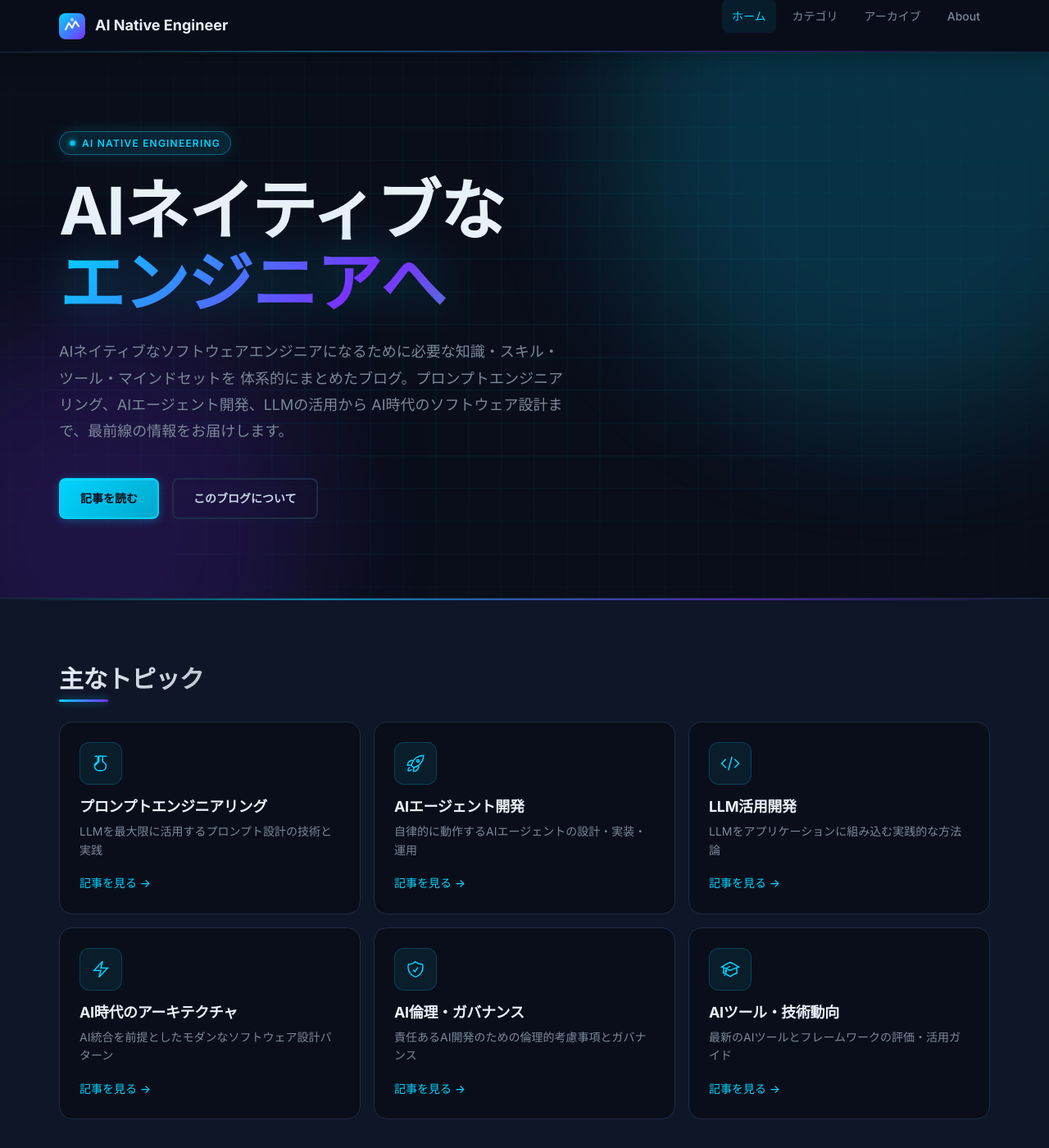
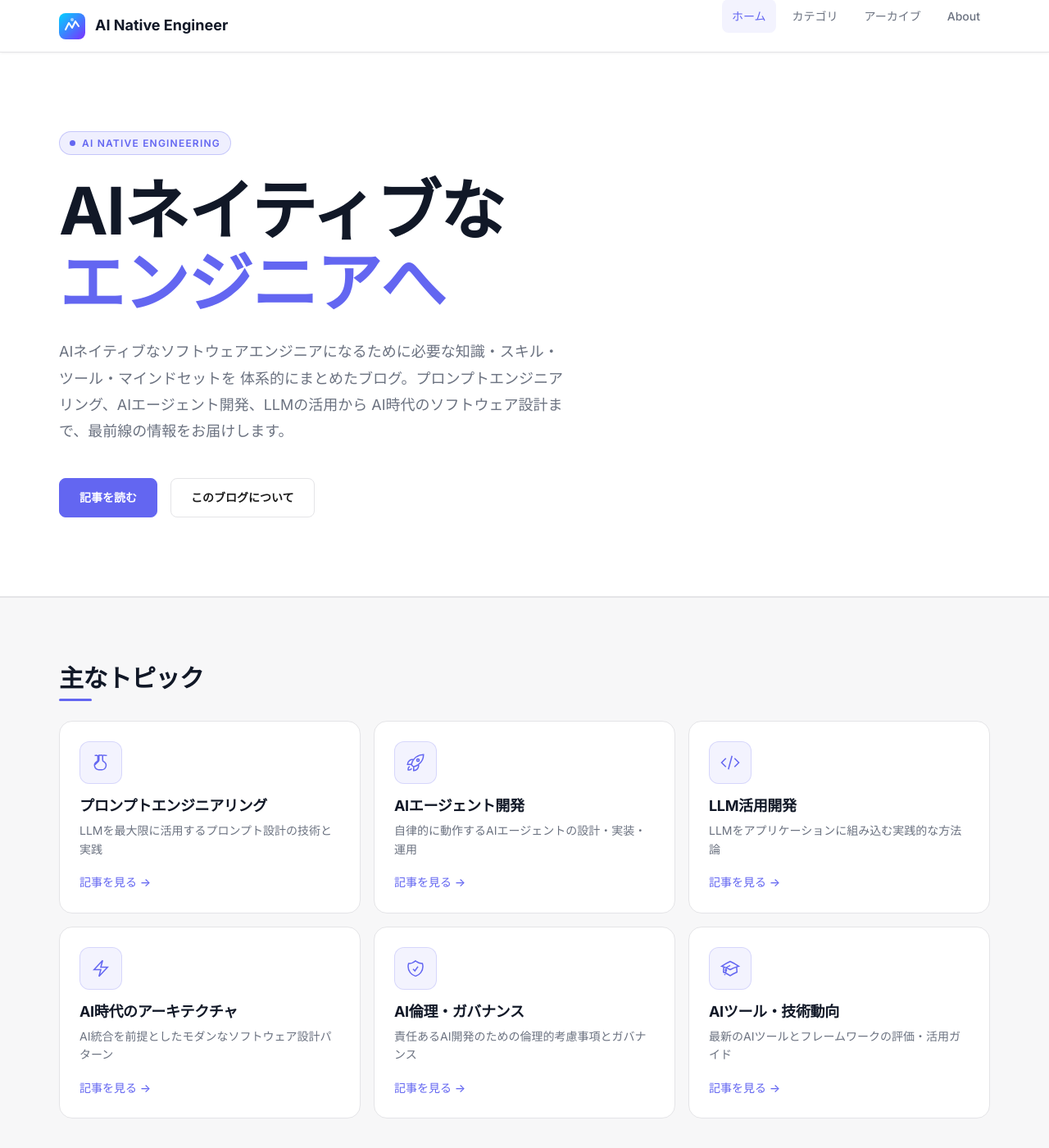
Before and after one commit to niusounds/ai-native, a Jekyll site: the page built from index.html, in a window 1280 px wide and 1400 px high. Shown: the whole window at 82% size. Built offline with Jekyll 4.4.1, drawn with Linux system fonts in a browser that asks for light colours; the list of posts is cut into pages by our own code.

Commit message:
デザインをテックブログ風ライトテーマに刷新 (#10)
* Initial plan

* Apply Qiita/Zenn inspired light theme redesign

Co-authored-by: niusounds <1331297+niusounds@users.noreply.github.com>

* Change theme color from Zenn blue to indigo (#6366f1)

Co-authored-by: niusounds <1331297+niusounds@users.noreply.github.com>

---------

Co-authored-by: copilot-swe-agent[bot] <198982749+Copilot@users.noreply.github.com>
Co-authored-by: niusounds <1331297+niusounds@users.noreply.github.com>

```diff
--- a/_includes/head.html
+++ b/_includes/head.html
@@ -30,8 +30,8 @@
 {% seo %}
 
 <!-- Performance hints -->
-<meta name="theme-color" content="#0a0e1a">
-<meta name="color-scheme" content="dark">
+<meta name="theme-color" content="#ffffff">
+<meta name="color-scheme" content="light">
 
 <!-- Structured Data -->
 {% if page.layout == 'post' %}
--- a/_sass/_base.scss
+++ b/_sass/_base.scss
@@ -82,15 +82,15 @@ code, kbd, samp {
 }
 
 code:not([class]) {
-  background: $color-bg-elevated;
-  color: $color-primary;
+  background: $color-code-bg;
+  color: $color-code-text;
   padding: 0.1em 0.4em;
   border-radius: $border-radius-sm;
   border: 1px solid $color-border;
 }
 
 pre {
-  background: $color-bg-elevated;
+  background: $color-pre-bg;
   border: 1px solid $color-border;
   border-radius: $border-radius-lg;
   padding: $spacing-6;
@@ -105,17 +105,6 @@ pre {
     border: none;
     font-size: $font-size-sm;
     line-height: 1.7;
-  }
-
-  &::before {
-    content: '';
-    position: absolute;
-    top: 0;
-    left: 0;
-    right: 0;
-    height: 2px;
-    background: linear-gradient(90deg, $color-primary, $color-secondary);
-    border-radius: $border-radius-lg $border-radius-lg 0 0;
   }
 }
 
@@ -186,7 +175,7 @@ hr {
 
 // Selection
 ::selection {
-  background: rgba(0, 212, 255, 0.2);
+  background: rgba(62, 168, 255, 0.2);
   color: $color-heading;
 }
 
@@ -205,7 +194,7 @@ hr {
   border-radius: 3px;
 
   &:hover {
-    background: $color-primary;
+    background: $color-text-muted;
   }
 }
 
@@ -234,22 +223,22 @@ hr {
 .reveal-delay-5 { transition-delay: 0.5s; }
 .reveal-delay-6 { transition-delay: 0.6s; }
 
-// Highlight.js / Rouge syntax highlighting
+// Highlight.js / Rouge syntax highlighting (GitHub light theme)
 .highlight {
   margin: 0;
 
-  .hll { background-color: rgba(0, 212, 255, 0.1); }
-  .c, .cm, .cp, .cs, .c1 { color: #546e7a; font-style: italic; }
-  .k, .kd, .kn, .kr { color: #89ddff; font-weight: bold; }
-  .o, .ow { color: #89ddff; }
-  .na, .nb { color: #82aaff; }
-  .s, .sb, .sc, .sd, .s2, .se, .sh, .si, .sx, .s1, .ss { color: #c3e88d; }
+  .hll { background-color: $syntax-highlight-bg; }
+  .c, .cm, .cp, .cs, .c1 { color: $syntax-comment; font-style: italic; }
+  .k, .kd, .kn, .kr { color: $syntax-keyword; font-weight: bold; }
+  .o, .ow { color: $syntax-keyword; }
+  .na, .nb { color: $syntax-name; }
+  .s, .sb, .sc, .sd, .s2, .se, .sh, .si, .sx, .s1, .ss { color: $syntax-string; }
   .n, .nn, .no, .bp { color: $color-text; }
-  .nf, .nc, .nd { color: #82aaff; }
-  .m, .mf, .mh, .mi, .mo, .il { color: #f78c6c; }
-  .nv, .vc, .vg, .vi { color: #f07178; }
-  .nt { color: #ff5572; }
+  .nf, .nc, .nd { color: $syntax-function; }
+  .m, .mf, .mh, .mi, .mo, .il { color: $syntax-number; }
+  .nv, .vc, .vg, .vi { color: $syntax-variable; }
+  .nt { color: $syntax-tag; }
   .ni { color: $color-text; }
-  .ne { color: #f07178; }
+  .ne { color: $syntax-variable; }
   .p { color: $color-text-muted; }
 }
--- a/_sass/_components.scss
+++ b/_sass/_components.scss
@@ -16,38 +16,22 @@
   font-weight: 600;
   text-decoration: none;
   cursor: pointer;
-  border: 2px solid transparent;
+  border: 1px solid transparent;
   transition: all $transition-normal;
   white-space: nowrap;
-  position: relative;
-  overflow: hidden;
-
-  &::after {
-    content: '';
-    position: absolute;
-    inset: 0;
-    background: linear-gradient(135deg, rgba(255,255,255,0.15) 0%, transparent 50%);
-    opacity: 0;
-    transition: opacity $transition-fast;
-  }
-
-  &:hover::after {
-    opacity: 1;
-  }
 
   &--primary {
-    background: linear-gradient(135deg, $color-primary, #00a8cc);
-    color: $color-bg;
+    background: $color-primary;
+    color: #ffffff;
     border-color: $color-primary;
-    box-shadow: 0 2px 12px rgba($color-primary, 0.3), inset 0 1px 0 rgba(255,255,255,0.15);
 
     &:hover {
-      background: linear-gradient(135deg, #33ddff, $color-primary);
-      border-color: #33ddff;
+      background: $color-secondary;
+      border-color: $color-secondary;
       text-decoration: none;
-      color: $color-bg;
-      box-shadow: 0 0 32px rgba(0, 212, 255, 0.5), 0 4px 20px rgba($color-primary, 0.3);
+      color: #ffffff;
       transform: translateY(-1px);
+      box-shadow: $shadow-hover;
     }
 
     &:active {
@@ -56,18 +40,16 @@
   }
 
   &--secondary {
-    background: transparent;
+    background: $color-bg-elevated;
     color: $color-text;
     border-color: $color-border;
-    backdrop-filter: blur(4px);
 
     &:hover {
       border-color: $color-primary;
       color: $color-primary;
       text-decoration: none;
-      background: rgba($color-primary, 0.08);
-      box-shadow: 0 0 20px rgba($color-primary, 0.15);
       transform: translateY(-1px);
+      box-shadow: $shadow-hover;
     }
   }
 }
@@ -119,21 +101,17 @@
   margin-bottom: $spacing-8;
   position: relative;
   display: inline-block;
-  background: linear-gradient(135deg, $color-heading, rgba($color-heading, 0.8));
-  -webkit-background-clip: text;
-  -webkit-text-fill-color: transparent;
-  background-clip: text;
+  color: $color-heading;
 
   &::after {
     content: '';
     position: absolute;
     bottom: -$spacing-2;
     left: 0;
-    width: 60px;
+    width: 40px;
     height: 3px;
-    background: linear-gradient(90deg, $color-primary, $color-secondary);
+    background: $color-primary;
     border-radius: 2px;
-    box-shadow: 0 0 10px rgba($color-primary, 0.5);
   }
 }
 
@@ -169,6 +147,8 @@
   position: relative;
   overflow: hidden;
   padding: $spacing-20 0 $spacing-24;
+  background: $color-bg-elevated;
+  border-bottom: 1px solid $color-border;
 
   @include md {
     padding: $spacing-24 0;
@@ -176,64 +156,15 @@
 }
 
 .hero-bg {
-  position: absolute;
-  inset: 0;
-  pointer-events: none;
+  display: none;
 }
 
 .hero-grid {
-  position: absolute;
-  inset: 0;
-  background-image:
-    linear-gradient(rgba($color-primary, 0.07) 1px, transparent 1px),
-    linear-gradient(90deg, rgba($color-primary, 0.07) 1px, transparent 1px);
-  background-size: 40px 40px;
-  mask-image: radial-gradient(ellipse 80% 80% at 50% 50%, black 30%, transparent 100%);
-  animation: gridShift 20s linear infinite;
-}
-
-@keyframes gridShift {
-  0% { background-position: 0 0; }
-  100% { background-position: 40px 40px; }
+  display: none;
 }
 
 .hero-glow {
-  position: absolute;
-  border-radius: 50%;
-  filter: blur(80px);
-  pointer-events: none;
-
-  &--1 {
-    width: 700px;
-    height: 700px;
-    background: $color-primary;
-    top: -250px;
-    right: -150px;
-    opacity: 0.18;
-    animation: floatGlow1 12s ease-in-out infinite;
-  }
-
-  &--2 {
-    width: 500px;
-    height: 500px;
-    background: $color-secondary;
-    bottom: -150px;
-    left: -100px;
-    opacity: 0.18;
-    animation: floatGlow2 15s ease-in-out infinite;
-  }
-}
-
-@keyframes floatGlow1 {
-  0%, 100% { transform: translate(0, 0) scale(1); }
-  33% { transform: translate(30px, -20px) scale(1.05); }
-  66% { transform: translate(-20px, 30px) scale(0.95); }
-}
-
-@keyframes floatGlow2 {
-  0%, 100% { transform: translate(0, 0) scale(1); }
-  33% { transform: translate(-30px, 20px) scale(1.05); }
-  66% { transform: translate(20px, -30px) scale(0.95); }
+  display: none;
 }
 
 .hero-content {
@@ -247,7 +178,7 @@
   gap: $spacing-2;
   padding: $spacing-1 $spacing-3;
   background: rgba($color-primary, 0.1);
-  border: 1px solid rgba($color-primary, 0.35);
+  border: 1px solid rgba($color-primary, 0.3);
   border-radius: 999px;
   font-size: $font-size-xs;
   font-weight: 600;
@@ -255,7 +186,6 @@
   text-transform: uppercase;
   letter-spacing: 0.1em;
   margin-bottom: $spacing-6;
-  box-shadow: 0 0 20px rgba($color-primary, 0.15), inset 0 0 20px rgba($color-primary, 0.05);
 }
 
 .hero-badge-dot {
@@ -263,13 +193,6 @@
   height: 7px;
   background: $color-primary;
   border-radius: 50%;
-  animation: pulse 2s ease-in-out infinite;
-  box-shadow: 0 0 8px $color-primary;
-}
-
-@keyframes pulse {
-  0%, 100% { opacity: 1; transform: scale(1); box-shadow: 0 0 8px $color-primary; }
-  50% { opacity: 0.6; transform: scale(0.8); box-shadow: 0 0 4px $color-primary; }
 }
 
 .hero-title {
@@ -293,11 +216,7 @@
 
 .hero-title-accent {
   display: block;
-  background: linear-gradient(135deg, $color-primary 0%, $color-secondary 50%, $color-accent 100%);
-  -webkit-background-clip: text;
-  -webkit-text-fill-color: transparent;
-  background-clip: text;
-  filter: drop-shadow(0 0 30px rgba($color-primary, 0.4));
+  color: $color-primary;
 }
 
 .hero-description {
@@ -318,26 +237,9 @@
 
 .topics-section {
   padding: $spacing-20 0;
-  background: $color-bg-elevated;
+  background: $color-bg;
   border-top: 1px solid $color-border;
   border-bottom: 1px solid $color-border;
-  position: relative;
-
-  &::before {
-    content: '';
-    position: absolute;
-    top: 0;
-    left: 0;
-    right: 0;
-    height: 2px;
-    background: linear-gradient(90deg,
-      transparent 0%,
-      $color-primary 30%,
-      $color-secondary 70%,
-      transparent 100%
-    );
-    opacity: 0.6;
-  }
 }
 
 .topics-grid {
@@ -355,49 +257,20 @@
 }
 
 .topic-card {
-  background: $color-bg;
+  background: $color-bg-elevated;
   border: 1px solid $color-border;
   border-radius: $border-radius-xl;
   padding: $spacing-6;
   transition: all $transition-normal;
-  position: relative;
-  overflow: hidden;
-
-  &::before {
-    content: '';
-    position: absolute;
-    top: 0;
-    left: 0;
-    right: 0;
-    height: 2px;
-    background: linear-gradient(90deg, $color-primary, $color-secondary);
-    opacity: 0;
-    transition: opacity $transition-normal;
-  }
-
-  &::after {
-    content: '';
-    position: absolute;
-    inset: 0;
-    background: radial-gradient(circle at 50% 0%, rgba($color-primary, 0.06), transparent 70%);
-    opacity: 0;
-    transition: opacity $transition-normal;
-    pointer-events: none;
-  }
 
   &:hover {
-    border-color: rgba($color-primary, 0.4);
-    transform: translateY(-6px);
-    box-shadow: $glow-primary, $shadow-hover;
-
-    &::before { opacity: 1; }
-    &::after { opacity: 1; }
+    border-color: $color-primary;
+    transform: translateY(-4px);
+    box-shadow: $shadow-hover;
 
     .topic-icon {
       background: rgba($color-primary, 0.15);
       border-color: rgba($color-primary, 0.4);
-      box-shadow: 0 0 20px rgba($color-primary, 0.2);
-      transform: scale(1.05);
     }
   }
 }
@@ -475,27 +348,11 @@
   display: flex;
   flex-direction: column;
   transition: all $transition-normal;
-  position: relative;
-
-  &::before {
-    content: '';
-    position: absolute;
-    top: 0;
-    left: 0;
-    right: 0;
-    height: 3px;
-    background: linear-gradient(90deg, $color-primary, $color-secondary);
-    opacity: 0;
-    transition: opacity $transition-normal;
-    z-index: 1;
-  }
 
   &:hover {
-    border-color: rgba($color-primary, 0.4);
-    transform: translateY(-6px);
-    box-shadow: $glow-primary, $shadow-hover;
-
-    &::before { opacity: 1; }
+    border-color: rgba($color-primary, 0.5);
+    transform: translateY(-4px);
+    box-shadow: $shadow-hover;
   }
 }
 
@@ -663,7 +520,7 @@
   top: $spacing-3;
   right: $spacing-3;
   padding: $spacing-1 $spacing-2;
-  background: $color-bg-card;
+  background: $color-bg-elevated;
   border: 1px solid $color-border;
   border-radius: $border-radius-sm;
   color: $color-text-muted;
@@ -678,7 +535,7 @@
   &:hover {
     color: $color-primary;
     border-color: $color-primary;
-    background: rgba($color-primary, 0.08);
+    background: rgba($color-primary, 0.05);
   }
 }
 
--- a/_sass/_layout.scss
+++ b/_sass/_layout.scss
@@ -27,29 +27,12 @@
   position: sticky;
   top: 0;
   z-index: $z-nav;
-  background: rgba($color-bg, 0.8);
-  backdrop-filter: blur(20px) saturate(180%);
-  -webkit-backdrop-filter: blur(20px) saturate(180%);
-  border-bottom: 1px solid rgba($color-border, 0.6);
+  background: $color-bg-elevated;
+  border-bottom: 1px solid $color-border;
   height: $nav-height;
   display: flex;
   align-items: center;
-  box-shadow: 0 1px 0 rgba($color-primary, 0.08), 0 4px 24px rgba(0, 0, 0, 0.3);
-
-  &::after {
-    content: '';
-    position: absolute;
-    bottom: 0;
-    left: 0;
-    right: 0;
-    height: 1px;
-    background: linear-gradient(90deg,
-      transparent 0%,
-      rgba($color-primary, 0.5) 30%,
-      rgba($color-secondary, 0.5) 70%,
-      transparent 100%
-    );
-  }
+  box-shadow: 0 1px 3px rgba(0, 0, 0, 0.06);
 }
 
 .site-nav {
@@ -184,23 +167,6 @@
   border-top: 1px solid $color-border;
   padding: $spacing-16 0 $spacing-8;
   margin-top: auto;
-  position: relative;
-
-  &::before {
-    content: '';
-    position: absolute;
-    top: 0;
-    left: 0;
-    right: 0;
-    height: 2px;
-    background: linear-gradient(90deg,
-      transparent 0%,
-      $color-secondary 30%,
-      $color-primary 70%,
-      transparent 100%
-    );
-    opacity: 0.5;
-  }
 }
 
 .footer-inner {
@@ -358,25 +324,8 @@
 
 .post-header {
   background: $color-bg-elevated;
-  position: relative;
   border-bottom: 1px solid $color-border;
   padding: $spacing-16 0 $spacing-10;
-
-  &::after {
-    content: '';
-    position: absolute;
-    bottom: 0;
-    left: 0;
-    right: 0;
-    height: 2px;
-    background: linear-gradient(90deg,
-      transparent 0%,
-      $color-primary 30%,
-      $color-secondary 70%,
-      transparent 100%
-    );
-    opacity: 0.6;
-  }
 }
 
 .post-categories {
--- a/_sass/_variables.scss
+++ b/_sass/_variables.scss
@@ -1,28 +1,28 @@
 // ============================================
-// Variables - Near-future dark theme
+// Variables - Light theme (clean tech blog)
 // ============================================
 
 // Colors
-$color-bg:          #0a0e1a;
-$color-bg-elevated: #0f1627;
-$color-bg-card:     #131929;
-$color-bg-hover:    #1a2236;
-$color-border:      #1e2d47;
-$color-border-glow: rgba(0, 212, 255, 0.2);
+$color-bg:          #f7f7f8;
+$color-bg-elevated: #ffffff;
+$color-bg-card:     #ffffff;
+$color-bg-hover:    #f0f0f5;
+$color-border:      #e4e4e7;
+$color-border-glow: rgba(99, 102, 241, 0.3);
 
 // Brand colors
-$color-primary:     #00d4ff;   // Neon blue
-$color-secondary:   #7b2fff;   // Purple
-$color-accent:      #00ff88;   // Green accent
-$color-warning:     #ffb347;
+$color-primary:     #6366f1;   // Indigo
+$color-secondary:   #4f46e5;   // Deeper indigo
+$color-accent:      #10b981;   // Emerald accent
+$color-warning:     #f59e0b;
 
 // Text colors
-$color-text:        #c8d6e8;
-$color-text-muted:  #7a8899;
-$color-text-faint:  #3d4f63;
-$color-heading:     #e8f0fa;
+$color-text:        #1a1a1a;
+$color-text-muted:  #6b7280;
+$color-text-faint:  #9ca3af;
+$color-heading:     #111827;
 $color-link:        $color-primary;
-$color-link-hover:  #33ddff;   // lighter shade of $color-primary
+$color-link-hover:  $color-secondary;
 
 // Typography
 $font-sans:    'Inter', 'Noto Sans JP', -apple-system, BlinkMacSystemFont, 'Segoe UI', 'Hiragino Kaku Gothic ProN', 'Hiragino Sans', Meiryo, sans-serif;
@@ -66,11 +66,26 @@ $border-radius:     0.5rem;
 $border-radius-lg:  0.75rem;
 $border-radius-xl:  1rem;
 
-// Shadows & Glows
-$glow-primary:   0 0 30px rgba(0, 212, 255, 0.25);
-$glow-secondary: 0 0 30px rgba(123, 47, 255, 0.25);
-$shadow-card:    0 4px 24px rgba(0, 0, 0, 0.4);
-$shadow-hover:   0 12px 48px rgba(0, 0, 0, 0.7), 0 0 60px rgba(0, 212, 255, 0.1);
+// Shadows (clean, subtle for light theme)
+$glow-primary:   0 0 0 3px rgba($color-primary, 0.15);
+$glow-secondary: 0 0 0 3px rgba($color-secondary, 0.15);
+$shadow-card:    0 1px 3px rgba(0, 0, 0, 0.08), 0 1px 2px rgba(0, 0, 0, 0.05);
+$shadow-hover:   0 4px 12px rgba(0, 0, 0, 0.12), 0 2px 6px rgba(0, 0, 0, 0.06);
+
+// Code / Syntax (GitHub light theme)
+$color-code-bg:      #f4f4f5;
+$color-code-text:    #d73a49;
+$color-pre-bg:       #f6f8fa;
+
+$syntax-highlight-bg: #fffbdd;
+$syntax-comment:      #6a737d;
+$syntax-keyword:      #d73a49;
+$syntax-name:         #005cc5;
+$syntax-string:       #032f62;
+$syntax-function:     #6f42c1;
+$syntax-number:       #005cc5;
+$syntax-variable:     #e36209;
+$syntax-tag:          #22863a;
 
 // Transitions
 $transition-fast:   150ms ease;
```
